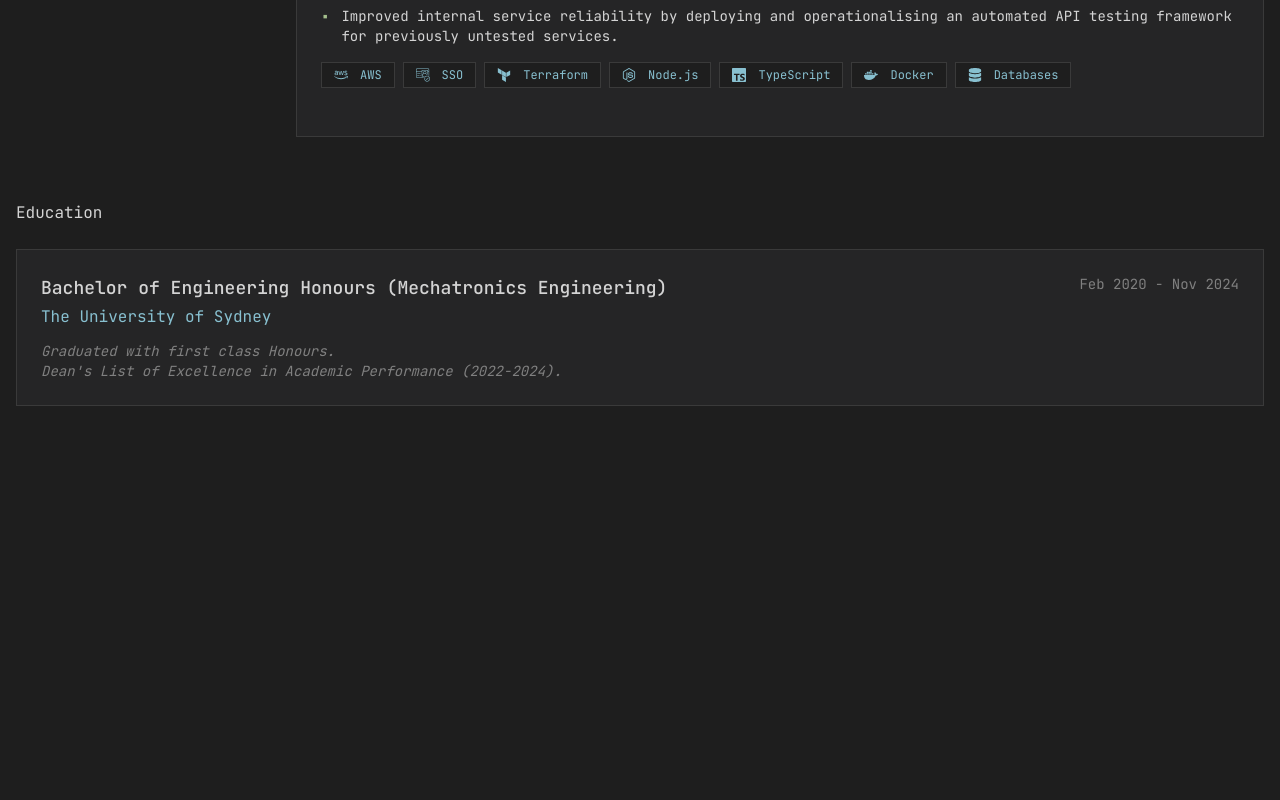
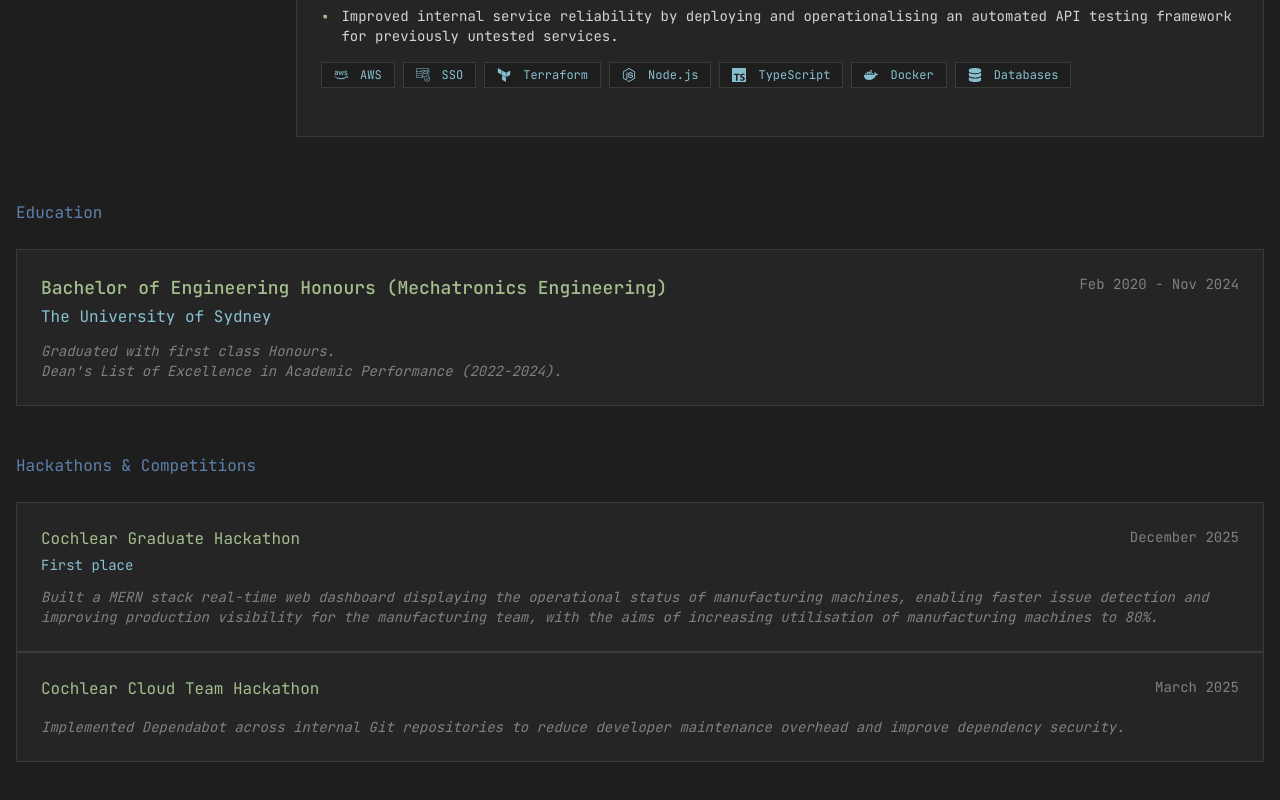
Before and after one commit to lazarr1/lulazar-com, a React (Vite) app: page /experience in a window 1280 px wide. Shown: the part 1150-1950 px from the top of the page. Before the commit the page ends 1700 px from the top, so only its background shows below. Built offline with nearby package versions, Linux system fonts and the light colour scheme.

Commit message:
Hackathons implemented

```diff
--- a/src/pages/Experience.tsx
+++ b/src/pages/Experience.tsx
@@ -136,6 +136,22 @@
   awards: "Dean's List of Excellence in Academic Performance (2022-2024).",
 };
 
+const hackathons = [
+    {
+      title: "Cochlear Graduate Hackathon",
+      subtitle: "First place",
+      period: "December 2025",
+      note: "Built a MERN stack real-time web dashboard displaying the operational status of manufacturing machines, enabling faster issue detection and \
+            improving production visibility for the manufacturing team, with the aims of increasing utilisation of manufacturing machines to 80\%.",
+    },
+    {
+      title: "Cochlear Cloud Team Hackathon",
+      subtitle: "",
+      period: "March 2025",
+      note: "Implemented Dependabot across internal Git repositories to reduce developer maintenance overhead and improve dependency security.",
+    },
+];
+
 export function Experience() {
   const [selectedId, setSelectedId] = useState(experiences[0].id);
   const selected =
@@ -150,7 +166,9 @@
               <span className="text-[#808080]">user@portfolio:~</span> cat
               experience.log
             </div>
-            <h2>Work Experience</h2>
+            <h2 className="text-[#5e81ac]">
+              Work Experience
+            </h2>
           </div>
 
           <div className="flex gap-6 mb-16">
@@ -269,14 +287,14 @@
             </div>
           </div>
 
-          <div className="opacity-0 animate-fadeInUp delay-400 pb-12">
+          <div className="opacity-0 animate-fadeInUp delay-400 pb-12 text-[#5e81ac]">
             <div className="mb-6">
               <h3>Education</h3>
             </div>
             <div className="border border-[#3a3a3a] p-6 bg-[#252526]">
               <div className="flex justify-between items-start mb-3 flex-wrap gap-2">
                 <div>
-                  <h3 className="text-[#d4d4d4] mb-1">{education.degree}</h3>
+                  <h3 className="text-[#a3be8c] mb-1">{education.degree}</h3>
                   <div className="text-[#88c0d0]">{education.school}</div>
                 </div>
                 <div className="text-sm text-[#808080]">{education.period}</div>
@@ -289,6 +307,25 @@
               </div>
             </div>
           </div>
+          <div className="opacity-0 animate-fadeInUp delay-400 pb-12 text-[#5e81ac]">
+            <div className="mb-6">
+              <h3>Hackathons & Competitions</h3>
+            </div>
+            {hackathons.map((hackathon) =>
+            <div className="border border-[#3a3a3a] p-6 bg-[#252526]">
+              <div className="flex justify-between items-start mb-3 flex-wrap gap-2">
+                <div>
+                  <h3 className="text-[#a3be8c] mb-1">{hackathon.title}</h3>
+                  <div className="text-[#88c0d0] text-sm">{hackathon.subtitle}</div>
+                </div>
+                <div className="text-sm text-[#808080]">{hackathon.period}</div>
+              </div>
+              <div className="text-sm text-[#808080] italic">
+                {hackathon.note}
+              </div>
+            </div>
+          )}
+        </div>
         </div>
       </section>
     </PageTransition>
```
